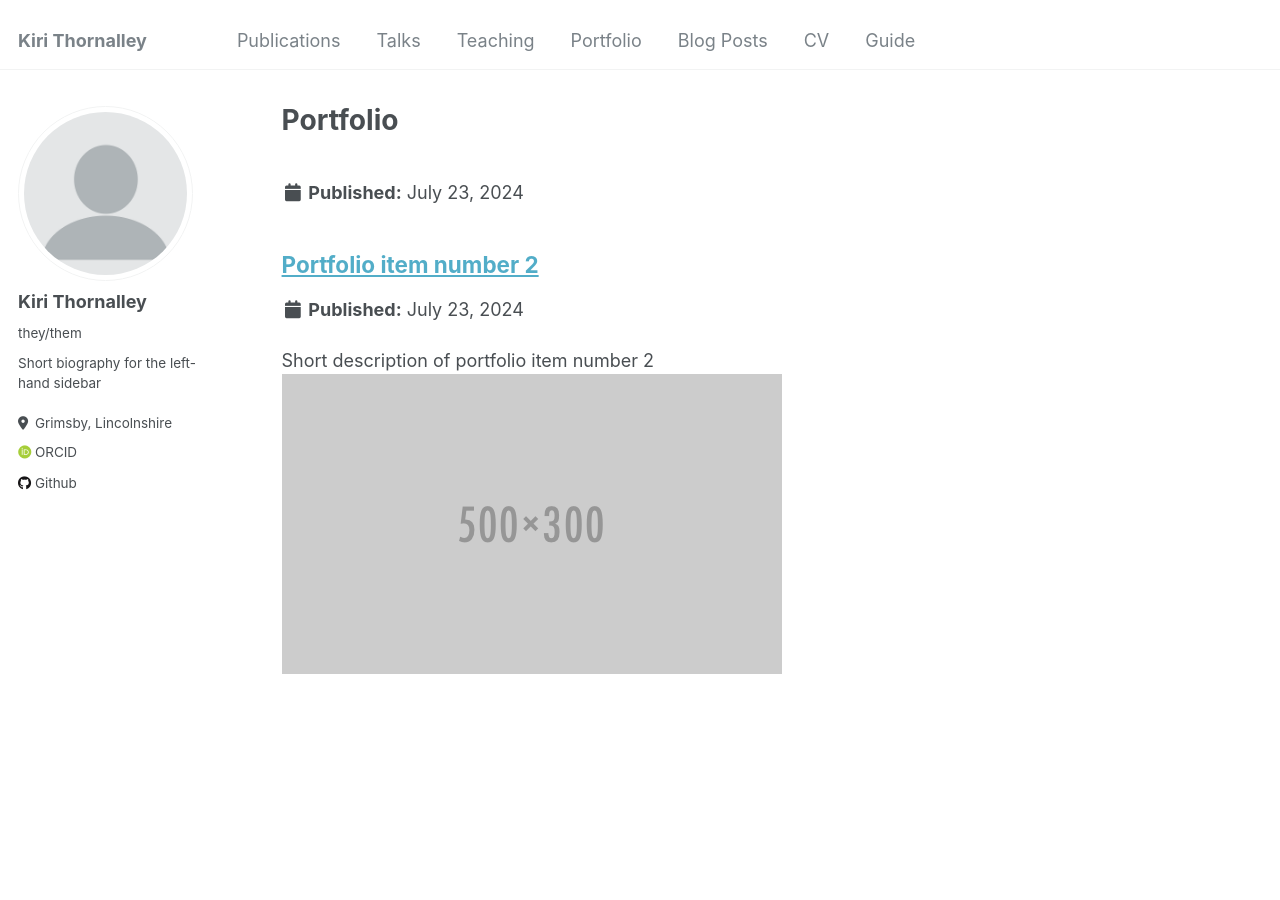
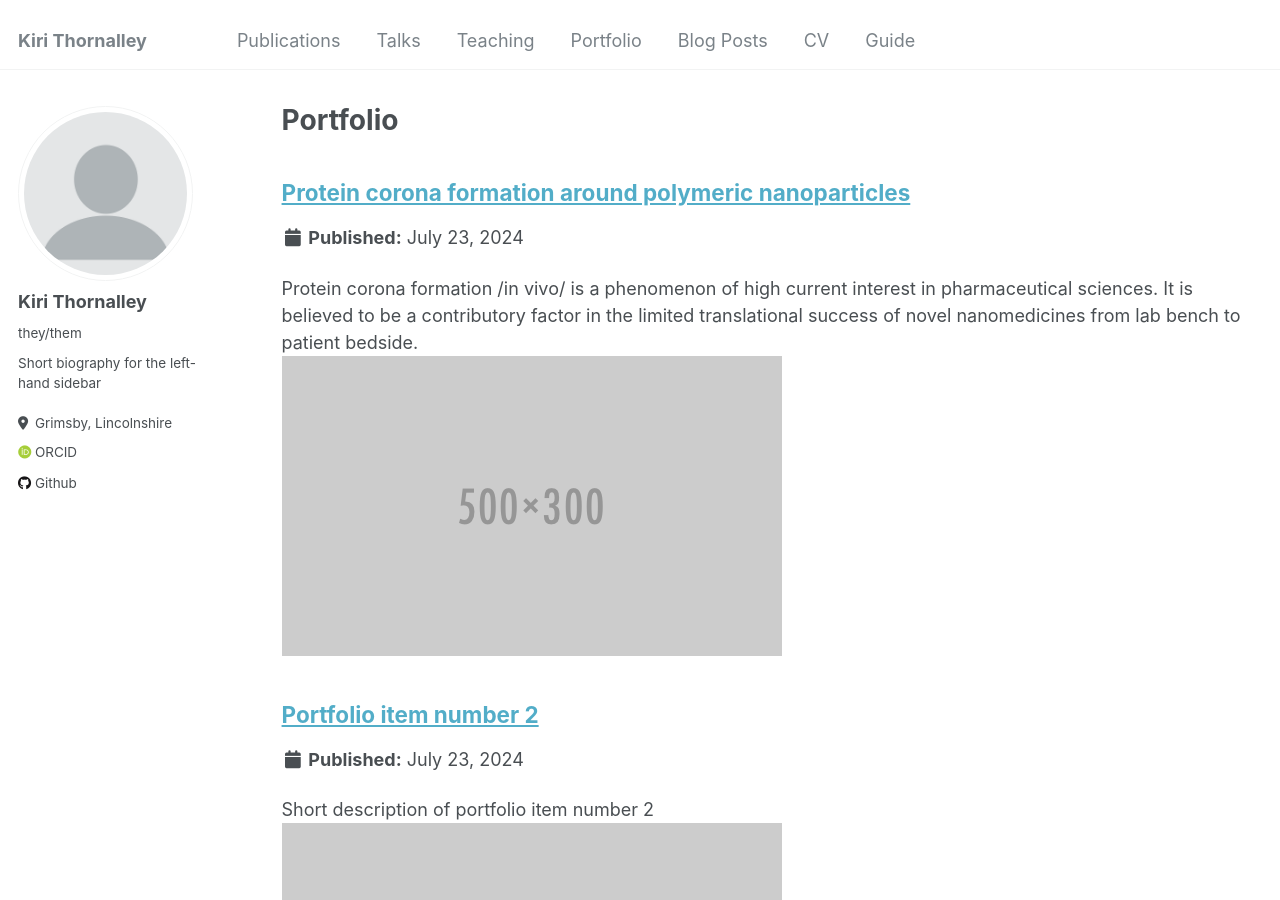
Before and after one commit to kiri-thornalley/kiri-thornalley.github.io, a Jekyll site: the page built from _pages/portfolio.html, in a window 1280 px wide and 900 px high. Built offline with Jekyll 4.4.1, drawn with Linux system fonts in a browser that asks for light colours; some web fonts are replaced.

```diff
--- a/_portfolio/portfolio-1.md
+++ b/_portfolio/portfolio-1.md
@@ -1,7 +1,7 @@
 ---
-Portfolio item number 1
-excerpt: "Short description of portfolio item number 1<br/><img src='/images/500x300.png'>"
+title: "Protein corona formation around polymeric nanoparticles"
+excerpt: "Protein corona formation /in vivo/ is a phenomenon of high current interest in pharmaceutical sciences. It is believed to be a contributory factor in the limited translational success of novel nanomedicines from lab bench to patient bedside. <br/><img src='/images/500x300.png'>"
 collection: portfolio
 ---
-
-This is an item in your portfolio. It can be have images or nice text. If you name the file .md, it will be parsed as markdown. If you name the file .html, it will be parsed as HTML.
+Protein corona formation /in vivo/ is a spontaneous process which occurs when nanoparticles are introduced into any protein-containing fluid /e.g./ blood, serum, human plasma, but many other fluids have been previously investigated within the literature. The intention of this figure is to represent this spontaneous process /in vivo/, as well as represent the fact the composition of the protein corona evolves as a function of time. </br>
+To create this, a combination of [Blender](https://www.blender.org/), [Avogadro](https://avogadro.cc/) and .pdb files from the [Protein Data Bank](https://www.rcsb.org/) were used.  The proteins shown here are physiologically accurate and their structures come from the Protein Data Bank. Albumin is deliberately not shown as this would make up (or is expected to make up) the bulk of the protein content of the protein corona around polymeric nanoparticles where human blood, plasma or serum is used as the biological incubation fluid - and coincidentally, it's structure repeatedly made Avogadro crash.
```
